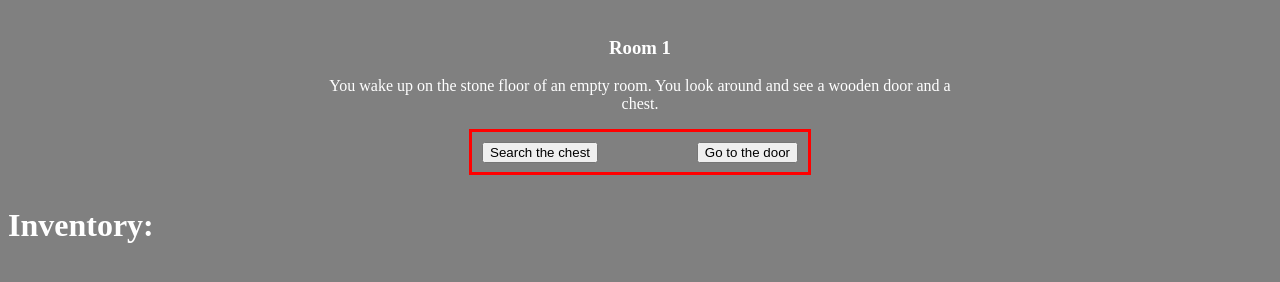
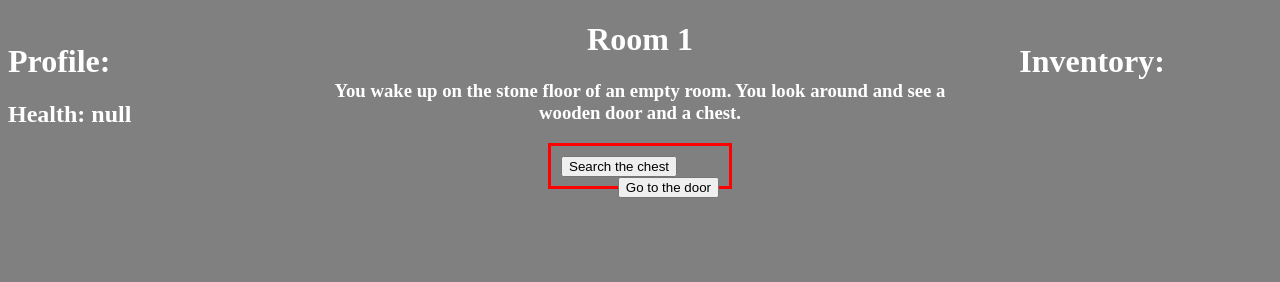
Before and after one commit to LukeJansen/AINT151, a plain HTML site: page ,Assignment/index.html in a window 1280 px wide. Drawn offline with Linux system fonts and the light colour scheme.

Commit message:
Added character creation and display

```diff
--- /dev/null
+++ b/,Assignment/css/character.css
@@ -0,0 +1,28 @@
+body{
+  background-color: grey;
+  color: white;
+}
+
+
+h1{
+  text-align: center;
+}
+
+div{
+  margin: auto;
+  width: 15%;
+}
+
+#input{
+  float: left;
+}
+
+input{
+  float: right;
+  padding: 1px;
+}
+
+select{
+    float: right;
+    padding: 1px;
+}
--- a/,Assignment/css/main.css
+++ b/,Assignment/css/main.css
@@ -11,20 +11,32 @@ p{
   text-align: center;
 }
 
+#main h1{
+  text-align: center;
+}
+
+#container{
+  width:100%;
+}
+
 #main{
   margin: auto;
   width: 50%;
-  padding: 10px;
 }
 
 #inventory{
   float: right;
-  position:absolute;
+  width: 20%;
+}
+
+#profile{
+  float: left;
+  width: 20%;
 }
 
 #roomChoices{
   margin: auto;
-  width: 50%;
+  width: 25%;
   padding: 10px;
   border: 3px solid red;
   height: 20px;
--- a/,Assignment/index.html
+++ b/,Assignment/index.html
@@ -9,13 +9,24 @@
   </head>
 
   <body onLoad="OnLoad()">
-    <div id="main">
-      <h3 id="roomTitle">Room title</h3>
-      <p id="roomText">Room text</p>
-      <div id="roomChoices">Room choice buttons</div>
-    </div>
-    <div id="inventory">
-      <h1>Inventory:</h1>
+    <div id="container">
+
+      <div id="inventory">
+        <h1>Inventory:</h1>
+      </div>
+
+      <div id="profile">
+        <h1>Profile:</h1>
+        <h2 id="characterName">Character Name</h2>
+        <h2 id="characterGender">Gender</h2>
+        <h2 id="characterHealth">Health</h2>
+      </div>
+
+      <div id="main">
+        <h1 id="roomTitle">Room title</h1>
+        <h3 id="roomText">Room text</h3>
+        <div id="roomChoices">Room choice buttons</div>
+      </div>
     </div>
 
   </body>
--- a/,Assignment/js/data.js
+++ b/,Assignment/js/data.js
@@ -1,4 +1,5 @@
 var inventory = []
+var health = 100
 var lastRoom = 0
 
 var roomArray = [
@@ -32,7 +33,7 @@ var roomArray = [
 	},
 	{
 		title:'Room 3',
-		text:'You go through the door.',
+		text:'You try the key on the door. It unlocks and you go through the door. <br> Through the door you see a long corridor.',
 		choices:[
 			{
 				text:'Go to room 2',
--- a/,Assignment/js/main.js
+++ b/,Assignment/js/main.js
@@ -8,7 +8,12 @@ function SelectRoom(roomIndex)
 	var title = document.getElementById('roomTitle');
 	var text = document.getElementById('roomText');
 	var choices = document.getElementById('roomChoices');
+
 	var inv = document.getElementById('inventory');
+
+	var name = document.getElementById('characterName');
+	var gender = document.getElementById('characterGender');
+	var health = document.getElementById('characterHealth');
 
 	var item = roomArray[roomIndex].item;
 	var requirement = roomArray[roomIndex].requirement;
@@ -27,6 +32,10 @@ if (requirement != ""){
 	title.innerHTML = roomArray[roomIndex].title;
 	text.innerHTML = roomArray[roomIndex].text;
 
+	name.innerHTML = localStorage.getItem("playername");
+	gender.innerHTML = localStorage.getItem("playergender");
+	health.innerHTML = "Health: "+ localStorage.getItem("playerhealth");
+
 	for (var i = 0; i < roomArray[roomIndex].choices.length; i++ ){
 		var tag = "<button type = 'button' onclick = '" + "SelectRoom(" + roomArray[roomIndex].choices[i].index + ")'" + " id = 'b" + (i % 2) + "'>" + roomArray[roomIndex].choices[i].text + "</button>";
 		choices.innerHTML += tag;
@@ -34,12 +43,11 @@ if (requirement != ""){
 
 	if (!(inventory.includes(item)) && item != ""){
 	 	inventory.push(item);
-		console.log(inventory);
 	}
 
 	inv.innerHTML = "<h1>Inventory:</h1>"
 	for (var i = 0; i < inventory.length; i++){
-		inv.innerHTML += "<h3>" + inventory[i] + "</h3><br>"
+		inv.innerHTML += "<h2>" + inventory[i] + "</h2><br>"
 	}
 
 	lastRoom = roomIndex;
```
Also changed, not shown: ,Assignment/js/character.js (added, +11 -0 lines), ,Assignment/setup.html (added, +27 -0 lines).
